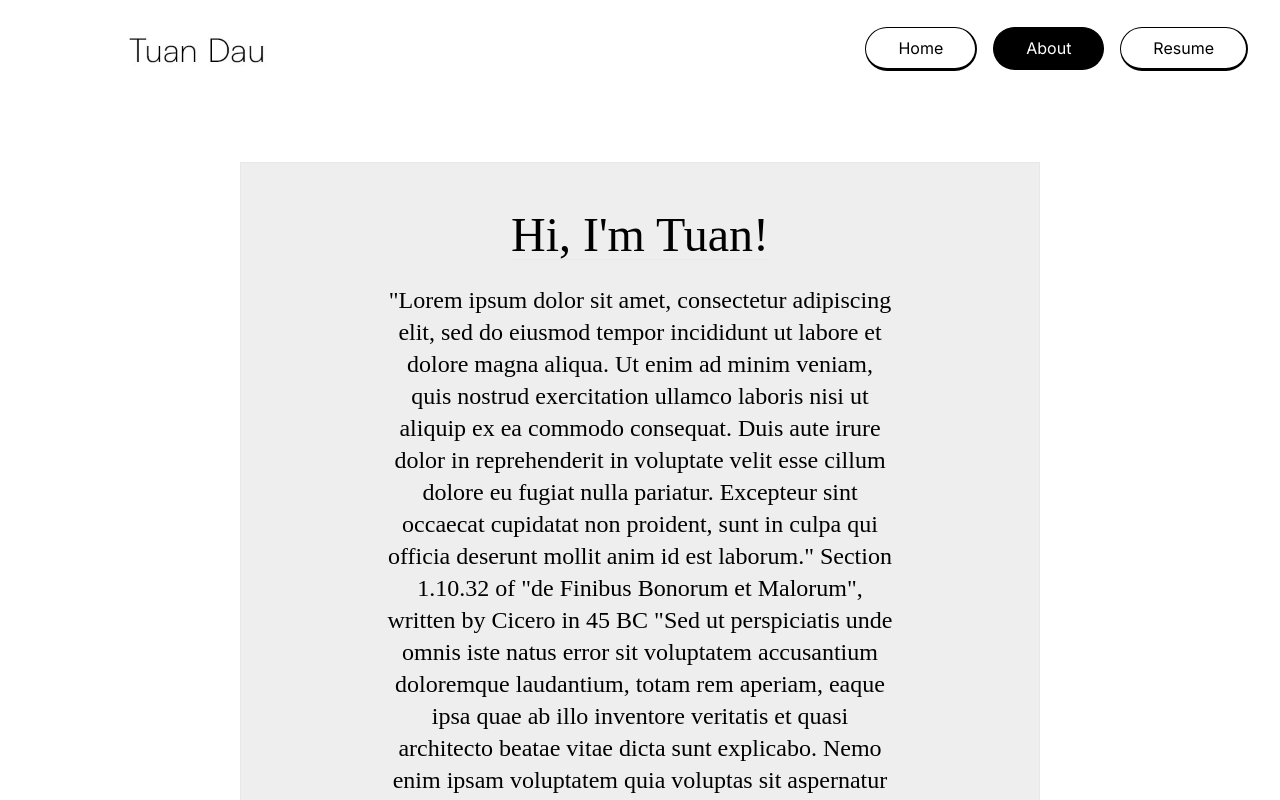
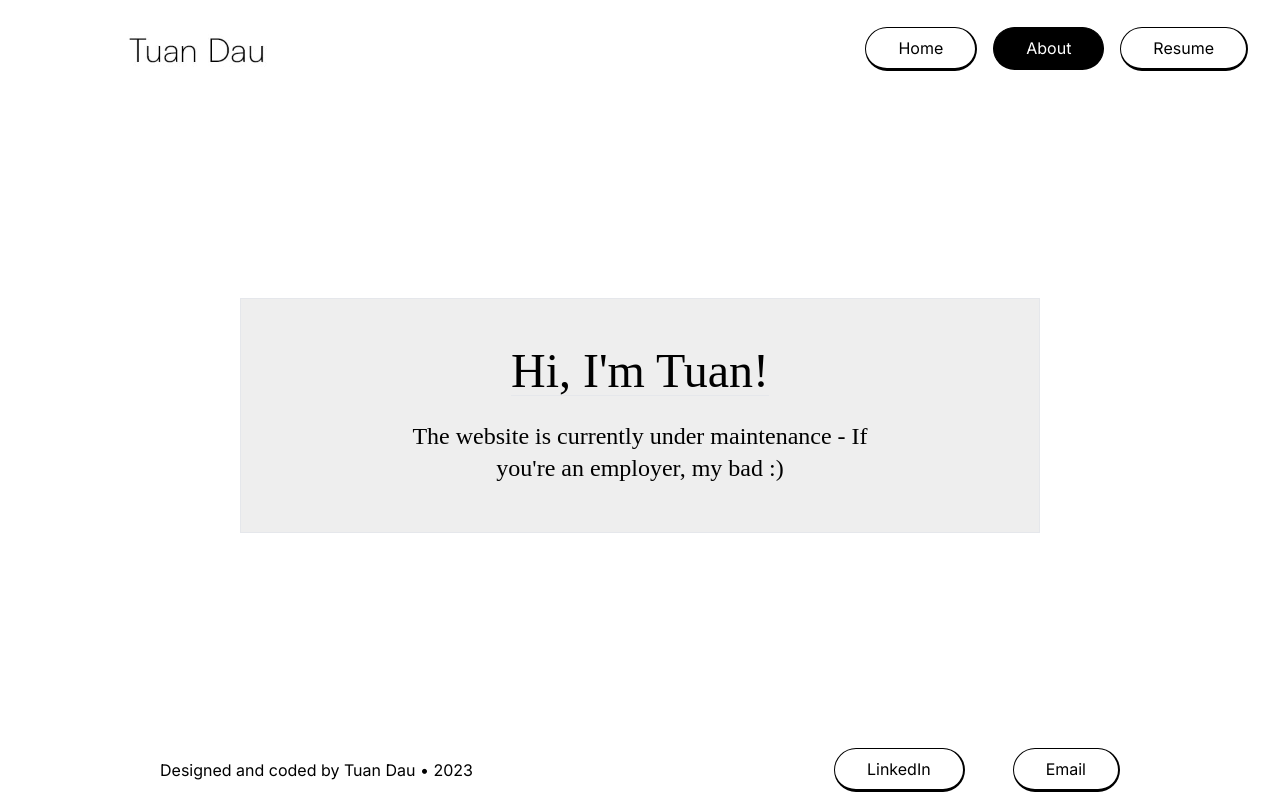
Before and after one commit to tuansydau/portfolio-website, a Next.js app: page /about in a window 1280 px wide. Shown: the top 800 px of the page. Built offline with nearby package versions, Linux system fonts and the light colour scheme; a web font is replaced by a local one.

Commit message:
fix: site wip warnings

```diff
--- a/app/about/page.tsx
+++ b/app/about/page.tsx
@@ -26,28 +26,8 @@ export default function Home() {
               lineHeight: '2rem'
             }}
           >
-            "Lorem ipsum dolor sit amet, consectetur adipiscing elit, sed do
-            eiusmod tempor incididunt ut labore et dolore magna aliqua. Ut enim
-            ad minim veniam, quis nostrud exercitation ullamco laboris nisi ut
-            aliquip ex ea commodo consequat. Duis aute irure dolor in
-            reprehenderit in voluptate velit esse cillum dolore eu fugiat nulla
-            pariatur. Excepteur sint occaecat cupidatat non proident, sunt in
-            culpa qui officia deserunt mollit anim id est laborum." Section
-            1.10.32 of "de Finibus Bonorum et Malorum", written by Cicero in 45
-            BC "Sed ut perspiciatis unde omnis iste natus error sit voluptatem
-            accusantium doloremque laudantium, totam rem aperiam, eaque ipsa
-            quae ab illo inventore veritatis et quasi architecto beatae vitae
-            dicta sunt explicabo. Nemo enim ipsam voluptatem quia voluptas sit
-            aspernatur aut odit aut fugit, sed quia consequuntur magni dolores
-            eos qui ratione voluptatem sequi nesciunt. Neque porro quisquam est,
-            qui dolorem ipsum quia dolor sit amet, consectetur, adipisci velit,
-            sed quia non numquam eius modi tempora incidunt ut labore et dolore
-            magnam aliquam quaerat voluptatem. Ut enim ad minima veniam, quis
-            nostrum exercitationem ullam corporis suscipit laboriosam, nisi ut
-            aliquid ex ea commodi consequatur? Quis autem vel eum iure
-            reprehenderit qui in ea voluptate velit esse quam nihil molestiae
-            consequatur, vel illum qui dolorem eum fugiat quo voluptas nulla
-            pariatur?"
+            The website is currently under maintenance - If you&apos;re an
+            employer, my bad :)
           </p>
         </div>
       </div>
--- a/app/page.tsx
+++ b/app/page.tsx
@@ -67,16 +67,16 @@ export default function Home() {
                   imagePath="/starfield-static.png"
                   linkTo="/shaders"
                 />
-                <ProjectCard
+                {/* <ProjectCard
                   title="02. Tesla Firmware OTA Tools"
                   description="Tools that I created at Tesla to help
                   speed up firmware testing within the Infotainment QA team."
                   imagePath="/tesla.png"
                   linkTo="/tesla-tools"
                   noCover
-                />
+                /> */}
                 <ProjectCard
-                  title="03. Tab2XML"
+                  title="02. Tab2XML"
                   description="A Java application that turns plaintext guitar tablature
                   into a playable MusicXML file format."
                   imagePath="/tab2xml.png"
@@ -85,7 +85,7 @@ export default function Home() {
                 />
               </div>
               <div className="flex w-full h-1/2 space-x-12">
-                <ProjectCard
+                {/* <ProjectCard
                   title="04. Tab2XML"
                   description="A Java application that turns plaintext guitar tablature
                   into a playable MusicXML file format."
@@ -100,7 +100,7 @@ export default function Home() {
                   imagePath="/tab2xml.png"
                   linkTo="https://github.com/jamesmqle/TablatureConverter"
                   targetBlank={true}
-                />
+                /> */}
                 {/* <div className="w-1/2 h-full">
                 <div className="bg-black w-full h-3/4 rounded-xl mb-2" />
                 <div className="border-b border-black mb-1">
--- a/components/App/IntroSection.tsx
+++ b/components/App/IntroSection.tsx
@@ -41,10 +41,10 @@ export default function IntroSection({
                   fontWeight: 100
                 }}
               >
-                Full-stack developer, designer, and occasional DevOps engineer.
-                I&apos;ve worked at industry leaders like Tesla and CertiK,
-                creating tools and pipelines to automate work that people hate
-                doing. I also love designing websites :)
+                Full-stack developer, designer, and DevOps engineer. I&apos;ve
+                worked at industry leaders like Tesla and CertiK, creating tools
+                and pipelines to automate work that people hate doing. Also an
+                avid tea, music, and book enjoyer.
               </p>
               <br />
               <p
@@ -55,8 +55,7 @@ export default function IntroSection({
                   fontWeight: 600
                 }}
               >
-                Currently: Blasting Knock2 and programming all day (I&apos;m
-                unemployed)
+                Currently: Blasting Knock2 and redesigning this website
               </p>
               <br />
               <div
```
